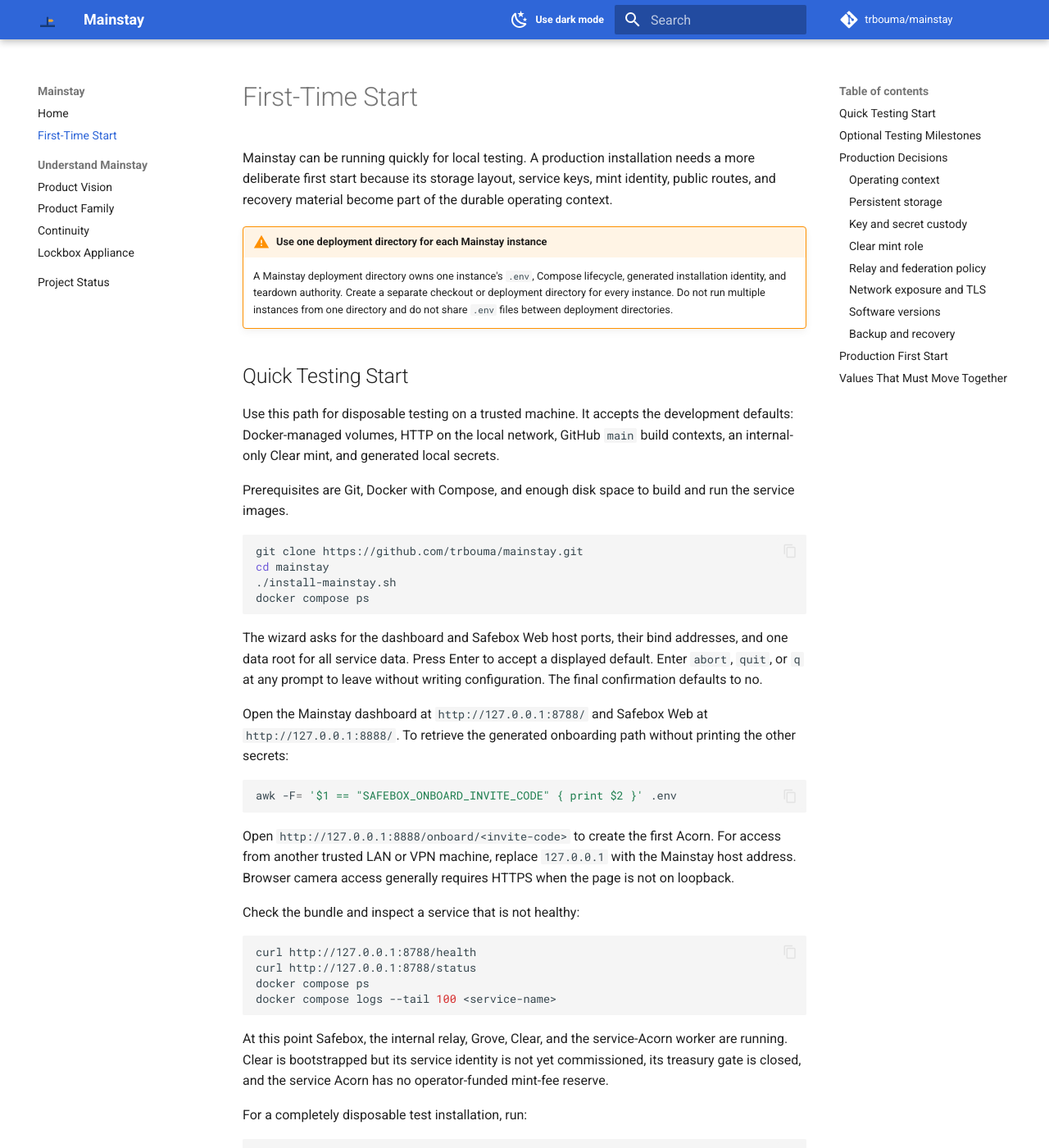
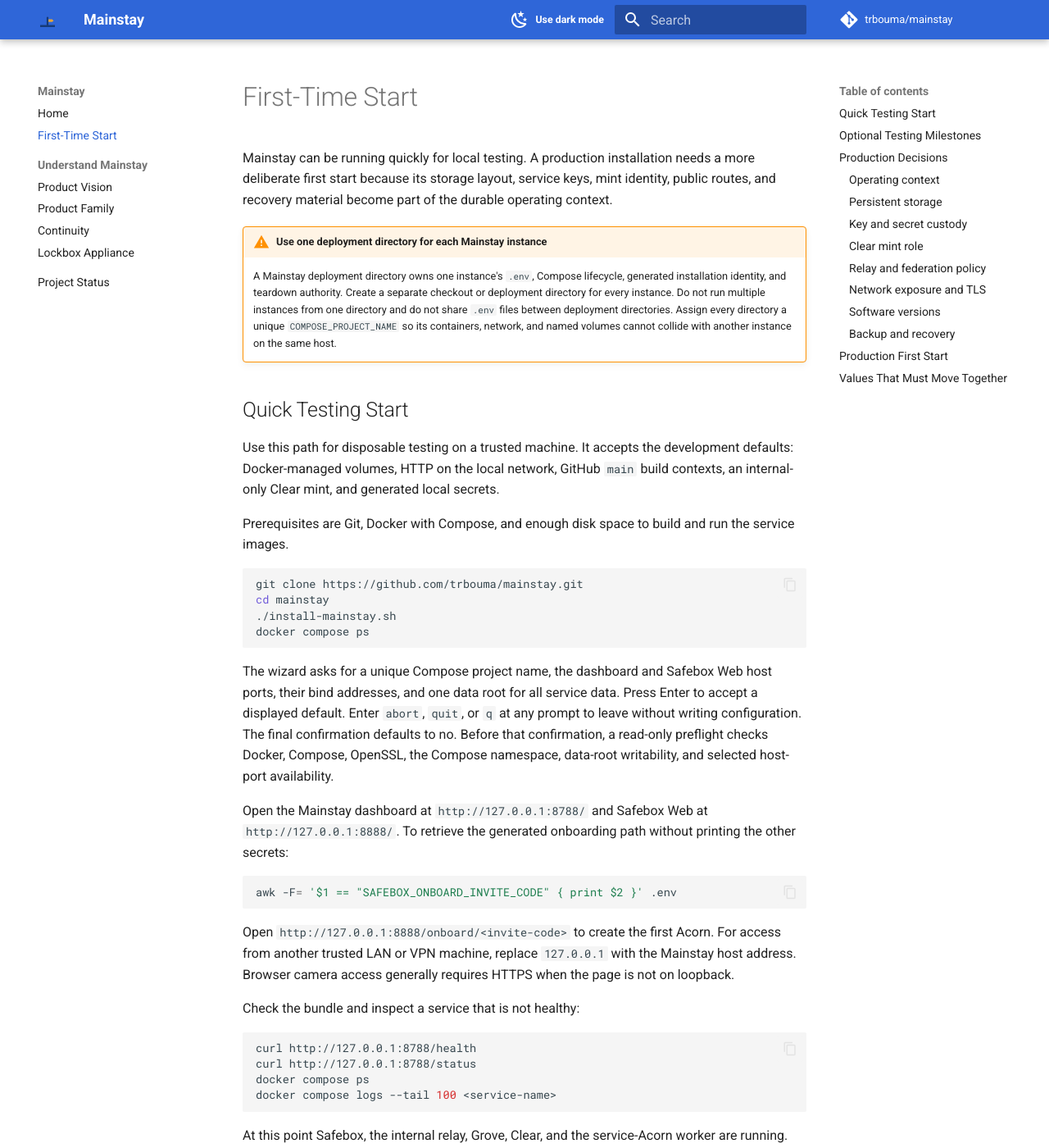
Before and after one commit to trbouma/mainstay, an MkDocs documentation site: the page built from website/getting-started.md, in a window 1280 px wide and 1400 px high. Shown: the whole window at 82% size. Built offline with MkDocs 1.6.1 and Material for MkDocs 9.7.7, drawn with Linux system fonts in a browser that asks for light colours; comment, search, counter and statistics services are not loaded.

Commit message:
feat: add guided Mainstay installation and safe instance teardown

````diff
--- a/docker-compose.yaml
+++ b/docker-compose.yaml
@@ -1,4 +1,4 @@
-name: mainstay-local
+name: ${COMPOSE_PROJECT_NAME:-mainstay-local}
 
 services:
   mainstay-local:
--- a/website/getting-started.md
+++ b/website/getting-started.md
@@ -11,7 +11,9 @@ operating context.
     lifecycle, generated installation identity, and teardown authority. Create
     a separate checkout or deployment directory for every instance. Do not run
     multiple instances from one directory and do not share `.env` files between
-    deployment directories.
+    deployment directories. Assign every directory a unique
+    `COMPOSE_PROJECT_NAME` so its containers, network, and named volumes cannot
+    collide with another instance on the same host.
 
 ## Quick Testing Start
 
@@ -30,10 +32,13 @@ cd mainstay
 docker compose ps
 ```
 
-The wizard asks for the dashboard and Safebox Web host ports, their bind
-addresses, and one data root for all service data. Press Enter to accept a
-displayed default. Enter `abort`, `quit`, or `q` at any prompt to leave without
-writing configuration. The final confirmation defaults to no.
+The wizard asks for a unique Compose project name, the dashboard and Safebox
+Web host ports, their bind addresses, and one data root for all service data.
+Press Enter to accept a displayed default. Enter `abort`, `quit`, or `q` at any
+prompt to leave without writing configuration. The final confirmation defaults
+to no. Before that confirmation, a read-only preflight checks Docker, Compose,
+OpenSSL, the Compose namespace, data-root writability, and selected host-port
+availability.
 
 Open the Mainstay dashboard at `http://127.0.0.1:8788/` and Safebox Web at
 `http://127.0.0.1:8888/`. To retrieve the generated onboarding path without
````
Also changed, not shown: README.md (+10 -5 lines), docs/MAINSTAY-HOUSE-STYLE.md (+9 -6 lines), 5 other files.
